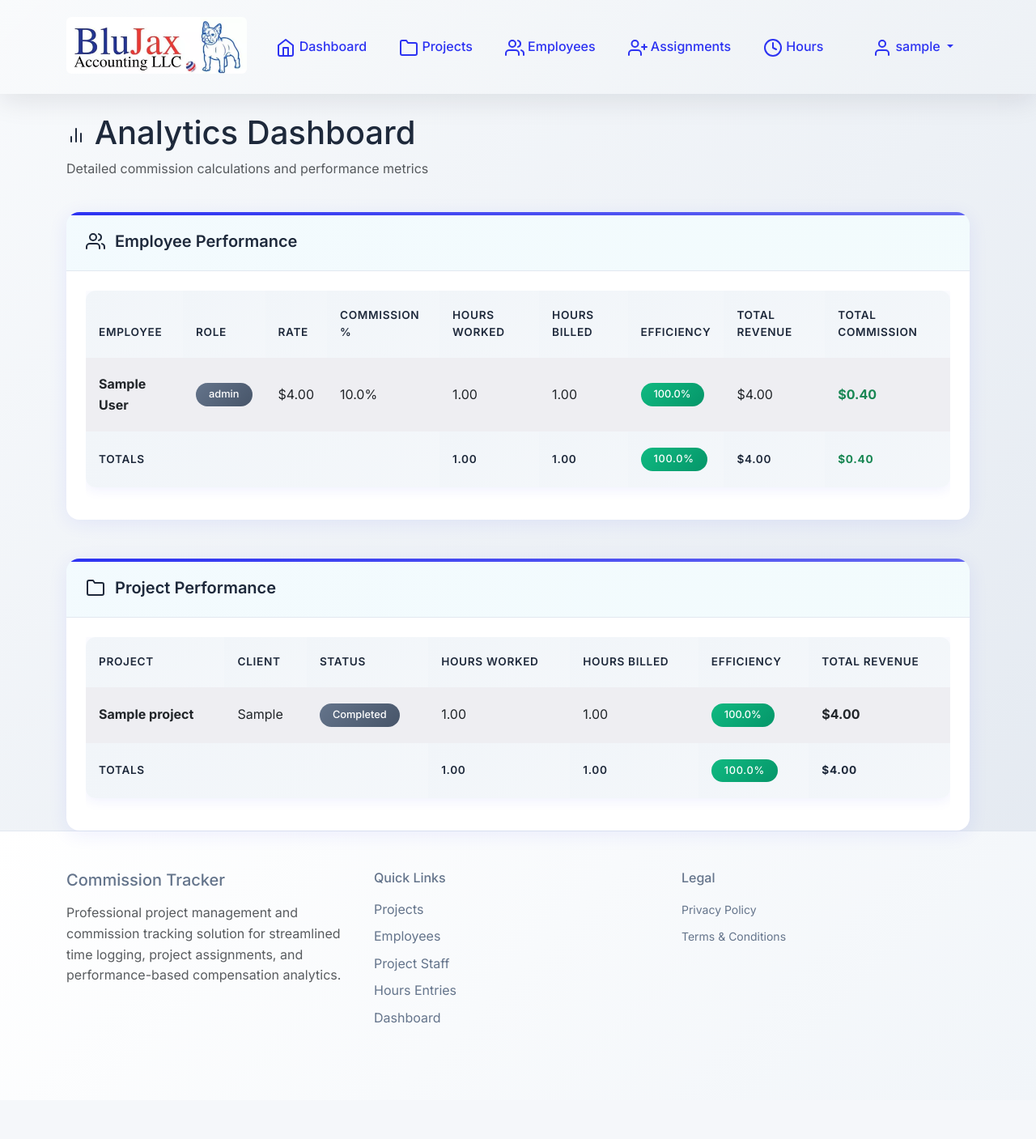
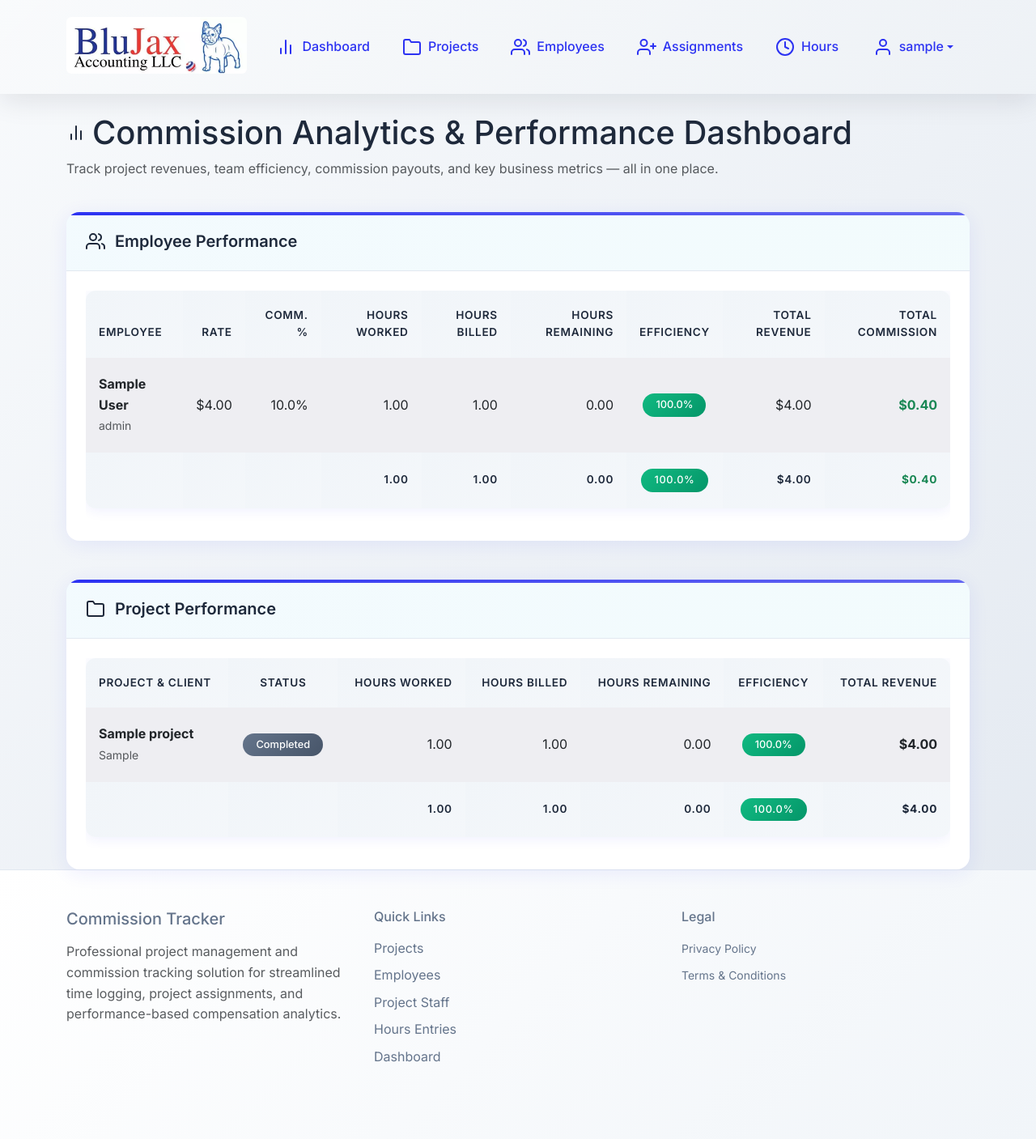
Before and after one commit to Janus-Solutions-Group/commission-tracker, a Flask app: page /dashboard in a window 1280 px wide. Shown: the whole page at 81% size. Before the commit the page ends 1264 px from the top, so only its background shows below. Run offline with Flask 3, Linux system fonts and the light colour scheme; a user stored in the database is signed in; tables that the repository leaves empty hold one stand-in row (values such as "Sample post"); some libraries are stand-ins or nearby versions.

Commit message:
add review changes - format tables and forms and fix req for zappa deploy

```diff
--- a/forms.py
+++ b/forms.py
@@ -18,6 +18,7 @@ class LoginForm(FlaskForm):
 
 class ProjectForm(FlaskForm):
     name = StringField('Project Name', validators=[DataRequired(), Length(min=2, max=100)])
+    project_id = StringField('Project ID', validators=[DataRequired(), Length(min=2, max=100)])
     client = StringField('Client', validators=[DataRequired(), Length(min=2, max=100)])
     start_date = DateField('Start Date', validators=[DataRequired()])
     end_date = DateField('End Date', validators=[])
--- a/routes.py
+++ b/routes.py
@@ -53,7 +53,8 @@ def login():
 
     form = LoginForm()
     if form.validate_on_submit():
-        user = User.query.filter_by(username=form.username.data).first()
+        user = User.query.filter_by(email=form.username.data).first()
+        print(user)
         if user and user.check_password(form.password.data):
             login_user(user, remember=form.remember_me.data)
             next_page = request.args.get('next')
@@ -157,6 +158,7 @@ def projects_new():
     if form.validate_on_submit():
         project = Project(
             name=form.name.data,
+            project_id=form.project_id.data,
             client=form.client.data,
             start_date=form.start_date.data,
             end_date=form.end_date.data,
--- a/templates/base.html
+++ b/templates/base.html
@@ -600,45 +600,53 @@
                 {% if current_user.is_authenticated %}
                 <ul class="navbar-nav me-auto">
                     <li class="nav-item">
-                        <a class="nav-link" href="{{ url_for('dashboard') }}">
-                            <i data-feather="home"></i> Dashboard
+                        <a class="nav-link d-flex align-items-center" href="{{ url_for('dashboard') }}">
+                            <i data-feather="bar-chart-2" class="me-2"></i> Dashboard
                         </a>
                     </li>
                     <li class="nav-item">
-                        <a class="nav-link" href="{{ url_for('projects_list') }}">
-                            <i data-feather="folder"></i> Projects
+                        <a class="nav-link d-flex align-items-center" href="{{ url_for('projects_list') }}">
+                            <i data-feather="folder" class="me-2"></i> Projects
                         </a>
                     </li>
                     <li class="nav-item">
-                        <a class="nav-link" href="{{ url_for('employees_list') }}">
-                            <i data-feather="users"></i> Employees
+                        <a class="nav-link d-flex align-items-center" href="{{ url_for('employees_list') }}">
+                            <i data-feather="users" class="me-2"></i> Employees
                         </a>
                     </li>
                     <li class="nav-item">
-                        <a class="nav-link" href="{{ url_for('project_staff_list') }}">
-                            <i data-feather="user-plus"></i> Assignments
+                        <a class="nav-link d-flex align-items-center" href="{{ url_for('project_staff_list') }}">
+                            <i data-feather="user-plus" class="me-2"></i> Assignments
                         </a>
                     </li>
                     <li class="nav-item">
-                        <a class="nav-link" href="{{ url_for('hours_list') }}">
-                            <i data-feather="clock"></i> Hours
+                        <a class="nav-link d-flex align-items-center" href="{{ url_for('hours_list') }}">
+                            <i data-feather="clock" class="me-2"></i> Hours
                         </a>
                     </li>
                 </ul>
+
                 <ul class="navbar-nav">
                     <li class="nav-item dropdown">
-                        <a class="nav-link dropdown-toggle" href="#" id="userDropdown" role="button" data-bs-toggle="dropdown">
-                            <i data-feather="user"></i> {{ current_user.username }}
+                        <a class="nav-link dropdown-toggle d-flex align-items-center" href="#" id="userDropdown" role="button" data-bs-toggle="dropdown" aria-expanded="false">
+                            <i data-feather="user" class="me-2"></i> <span>{{ current_user.username }}</span>
                         </a>
-                        <ul class="dropdown-menu">
-                            <li><span class="dropdown-item-text">{{ current_user.company.name }}</span></li>
+                        <ul class="dropdown-menu dropdown-menu-end shadow" aria-labelledby="userDropdown">
+                            <li class="px-3 py-2">
+                                <div class="fw-bold">{{ current_user.username }}</div>
+                                <div class="text-muted small">{{ current_user.company.name }}</div>
+                            </li>
                             <li><hr class="dropdown-divider"></li>
-                            <li><a class="dropdown-item" href="{{ url_for('logout') }}">
-                                <i data-feather="log-out"></i> Logout
-                            </a></li>
+                            <li>
+                                <a class="dropdown-item d-flex align-items-center" href="{{ url_for('logout') }}">
+                                    <i data-feather="log-out" class="me-2"></i> Logout
+                                </a>
+                            </li>
                         </ul>
                     </li>
                 </ul>
+
+
                 {% else %}
                 <ul class="navbar-nav ms-auto">
                     <li class="nav-item">
--- a/templates/dashboard.html
+++ b/templates/dashboard.html
@@ -5,13 +5,16 @@
 {% block content %}
 <div class="row mb-4">
     <div class="col">
-        <h1>
-            <i data-feather="bar-chart-2"></i>
-            Analytics Dashboard
+        <h1 class="d-flex align-items-center">
+            <i data-feather="bar-chart-2" class="me-2"></i>
+            Commission Analytics & Performance Dashboard
         </h1>
-        <p class="text-muted">Detailed commission calculations and performance metrics</p>
+        <p class="text-muted">
+            Track project revenues, team efficiency, commission payouts, and key business metrics — all in one place.
+        </p>
     </div>
 </div>
+
 
 <!-- Employee Performance -->
 <div class="row mb-5">
@@ -26,41 +29,40 @@
             <div class="card-body">
                 {% if employee_stats %}
                 <div class="table-responsive">
-                        <table class="table table-striped">
+                    <table class="table table-striped align-middle">
                         <thead>
                             <tr>
                                 <th>Employee</th>
-                                    <th>Role</th>
-                                    <th>Rate</th>
-                                    <th>Commission %</th>
-                                    <th>Hours Worked</th>
-                                    <th>Hours Billed</th>
-                                    <th>Efficiency</th>
-                                    <th>Total Revenue</th>
-                                    <th>Total Commission</th>
+                                <th class="text-end">Rate</th>
+                                <th class="text-end">Comm. %</th>
+                                <th class="text-end">Hours Worked</th>
+                                <th class="text-end">Hours Billed</th>
+                                <th class="text-end">Hours Remaining</th>
+                                <th class="text-center">Efficiency</th>
+                                <th class="text-end">Total Revenue</th>
+                                <th class="text-end">Total Commission</th>
                             </tr>
                         </thead>
                         <tbody>
                             {% for employee, worked, billed, commission, revenue in employee_stats %}
                             <tr>
                                 <td>
-                                        <strong>{{ employee.name }}</strong>
+                                    <strong>{{ employee.name }}</strong><br>
+                                    <span class="text-muted small">{{ employee.role }}</span>
                                 </td>
-                                    <td>
-                                        <span class="badge bg-secondary">{{ employee.role }}</span>
-                                    </td>
-                                    <td>${{ "%.2f"|format(employee.hourly_rate) }}</td>
-                                    <td>{{ "%.1f"|format(employee.commission_percentage) }}%</td>
-                                    <td>{{ "%.2f"|format(worked or 0) }}</td>
-                                    <td>{{ "%.2f"|format(billed or 0) }}</td>
-                                    <td>
+                                <td class="text-end">${{ "%.2f"|format(employee.hourly_rate) }}</td>
+                                <td class="text-end">{{ "%.1f"|format(employee.commission_percentage) }}%</td>
+                                <td class="text-end">{{ "%.2f"|format(worked or 0) }}</td>
+                                <td class="text-end">{{ "%.2f"|format(billed or 0) }}</td>
+                                <td class="text-end">{{ "%.2f"|format((worked or 0) - (billed or 0)) }}</td>
+                                <td class="text-center">
                                     {% set efficiency = ((billed or 0) / (worked or 1) * 100) if worked else 0 %}
                                     <span class="badge {% if efficiency >= 90 %}bg-success{% elif efficiency >= 70 %}bg-warning{% else %}bg-danger{% endif %}">
                                         {{ "%.1f"|format(efficiency) }}%
                                     </span>
                                 </td>
-                                    <td>${{ "%.2f"|format(revenue or 0) }}</td>
-                                    <td>
+                                <td class="text-end">${{ "%.2f"|format(revenue or 0) }}</td>
+                                <td class="text-end">
                                     <strong class="text-success">${{ "%.2f"|format(commission or 0) }}</strong>
                                 </td>
                             </tr>
@@ -68,10 +70,15 @@
                         </tbody>
                         <tfoot class="table-dark">
                             <tr>
-                                    <th colspan="4">Totals</th>
-                                    <th>{{ "%.2f"|format(employee_stats|sum(attribute=1) or 0) }}</th>
-                                    <th>{{ "%.2f"|format(employee_stats|sum(attribute=2) or 0) }}</th>
-                                    <th>
+                                <th class="text-end"></th>
+                                <th class="text-end"></th>
+                                <th class="text-end"></th>
+                                <th class="text-end">{{ "%.2f"|format(employee_stats|sum(attribute=1) or 0) }}</th>
+                                <th class="text-end">{{ "%.2f"|format(employee_stats|sum(attribute=2) or 0) }}</th>
+                                <th class="text-end">
+                                    {{ "%.2f"|format((employee_stats|sum(attribute=1) or 0) - (employee_stats|sum(attribute=2) or 0)) }}
+                                </th>
+                                <th class="text-center">
                                     {% set total_worked = employee_stats|sum(attribute=1) or 0 %}
                                     {% set total_billed = employee_stats|sum(attribute=2) or 0 %}
                                     {% set total_efficiency = (total_billed / total_worked * 100) if total_worked > 0 else 0 %}
@@ -79,14 +86,16 @@
                                         {{ "%.1f"|format(total_efficiency) }}%
                                     </span>
                                 </th>
-                                    <th>${{ "%.2f"|format(employee_stats|sum(attribute=4) or 0) }}</th>
-                                    <th class="text-success">
+                                <th class="text-end">${{ "%.2f"|format(employee_stats|sum(attribute=4) or 0) }}</th>
+                                <th class="text-end text-success">
                                     <strong>${{ "%.2f"|format(employee_stats|sum(attribute=3) or 0) }}</strong>
                                 </th>
                             </tr>
                         </tfoot>
                     </table>
                 </div>
+
+
                 {% else %}
                     <div class="text-center py-4">
                         <i data-feather="users" style="width: 48px; height: 48px;" class="text-muted mb-3"></i>
@@ -112,52 +121,55 @@
             <div class="card-body">
                 {% if project_stats %}
                 <div class="table-responsive">
-                        <table class="table table-striped">
+                    <table class="table table-striped align-middle">
                         <thead>
                             <tr>
-                                    <th>Project</th>
-                                    <th>Client</th>
-                                    <th>Status</th>
-                                    <th>Hours Worked</th>
-                                    <th>Hours Billed</th>
-                                    <th>Efficiency</th>
-                                    <th>Total Revenue</th>
+                                <th>Project & Client</th>
+                                <th class="text-center">Status</th>
+                                <th class="text-end">Hours Worked</th>
+                                <th class="text-end">Hours Billed</th>
+                                <th class="text-end">Hours Remaining</th>
+                                <th class="text-center">Efficiency</th>
+                                <th class="text-end">Total Revenue</th>
                             </tr>
                         </thead>
                         <tbody>
                             {% for project, worked, billed, revenue in project_stats %}
                             <tr>
                                 <td>
-                                        <strong>{{ project.name }}</strong>
+                                    <strong>{{ project.name }}</strong><br>
+                                    <span class="text-muted small">{{ project.client }}</span>
                                 </td>
-                                    <td>{{ project.client }}</td>
-                                    <td>
+                                <td class="text-center">
                                     {% if project.end_date %}
                                         <span class="badge bg-secondary">Completed</span>
                                     {% else %}
                                         <span class="badge bg-success">Active</span>
                                     {% endif %}
                                 </td>
-                                    <td>{{ "%.2f"|format(worked or 0) }}</td>
-                                    <td>{{ "%.2f"|format(billed or 0) }}</td>
-                                    <td>
+                                <td class="text-end">{{ "%.2f"|format(worked or 0) }}</td>
+                                <td class="text-end">{{ "%.2f"|format(billed or 0) }}</td>
+                                <td class="text-end">{{ "%.2f"|format((worked or 0) - (billed or 0)) }}</td>
+                                <td class="text-center">
                                     {% set efficiency = ((billed or 0) / (worked or 1) * 100) if worked else 0 %}
                                     <span class="badge {% if efficiency >= 90 %}bg-success{% elif efficiency >= 70 %}bg-warning{% else %}bg-danger{% endif %}">
                                         {{ "%.1f"|format(efficiency) }}%
                                     </span>
                                 </td>
-                                    <td>
-                                        <strong>${{ "%.2f"|format(revenue or 0) }}</strong>
-                                    </td>
+                                <td class="text-end"><strong>${{ "%.2f"|format(revenue or 0) }}</strong></td>
                             </tr>
                             {% endfor %}
                         </tbody>
                         <tfoot class="table-dark">
                             <tr>
-                                    <th colspan="3">Totals</th>
-                                    <th>{{ "%.2f"|format(project_stats|sum(attribute=1) or 0) }}</th>
-                                    <th>{{ "%.2f"|format(project_stats|sum(attribute=2) or 0) }}</th>
-                                    <th>
+                                <th class="text-end"></th>
+                                <th class="text-end"></th>
+                                <th class="text-end">{{ "%.2f"|format(project_stats|sum(attribute=1) or 0) }}</th>
+                                <th class="text-end">{{ "%.2f"|format(project_stats|sum(attribute=2) or 0) }}</th>
+                                <th class="text-end">
+                                    {{ "%.2f"|format((project_stats|sum(attribute=1) or 0) - (project_stats|sum(attribute=2) or 0)) }}
+                                </th>
+                                <th class="text-center">
                                     {% set total_worked = project_stats|sum(attribute=1) or 0 %}
                                     {% set total_billed = project_stats|sum(attribute=2) or 0 %}
                                     {% set total_efficiency = (total_billed / total_worked * 100) if total_worked > 0 else 0 %}
@@ -165,13 +177,12 @@
                                         {{ "%.1f"|format(total_efficiency) }}%
                                     </span>
                                 </th>
-                                    <th>
-                                        <strong>${{ "%.2f"|format(project_stats|sum(attribute=3) or 0) }}</strong>
-                                    </th>
+                                <th class="text-end"><strong>${{ "%.2f"|format(project_stats|sum(attribute=3) or 0) }}</strong></th>
                             </tr>
                         </tfoot>
                     </table>
                 </div>
+
                 {% else %}
                     <div class="text-center py-4">
                         <i data-feather="folder" style="width: 48px; height: 48px;" class="text-muted mb-3"></i>
```
Also changed, not shown: requirements.txt (added, +52 -0 lines), templates/404.html (added, +16 -0 lines), templates/500.html (added, +16 -0 lines), templates/auth/signup.html (+12 -10 lines), templates/employees/list.html (+23 -22 lines), templates/hours/list.html (+26 -25 lines), templates/project_staff/list.html (+20 -17 lines), templates/projects/detail.html (+15 -23 lines), templates/projects/form.html (+17 -0 lines), templates/projects/list.html (+21 -20 lines). Lines whose indentation alone changed are shown as unchanged.
